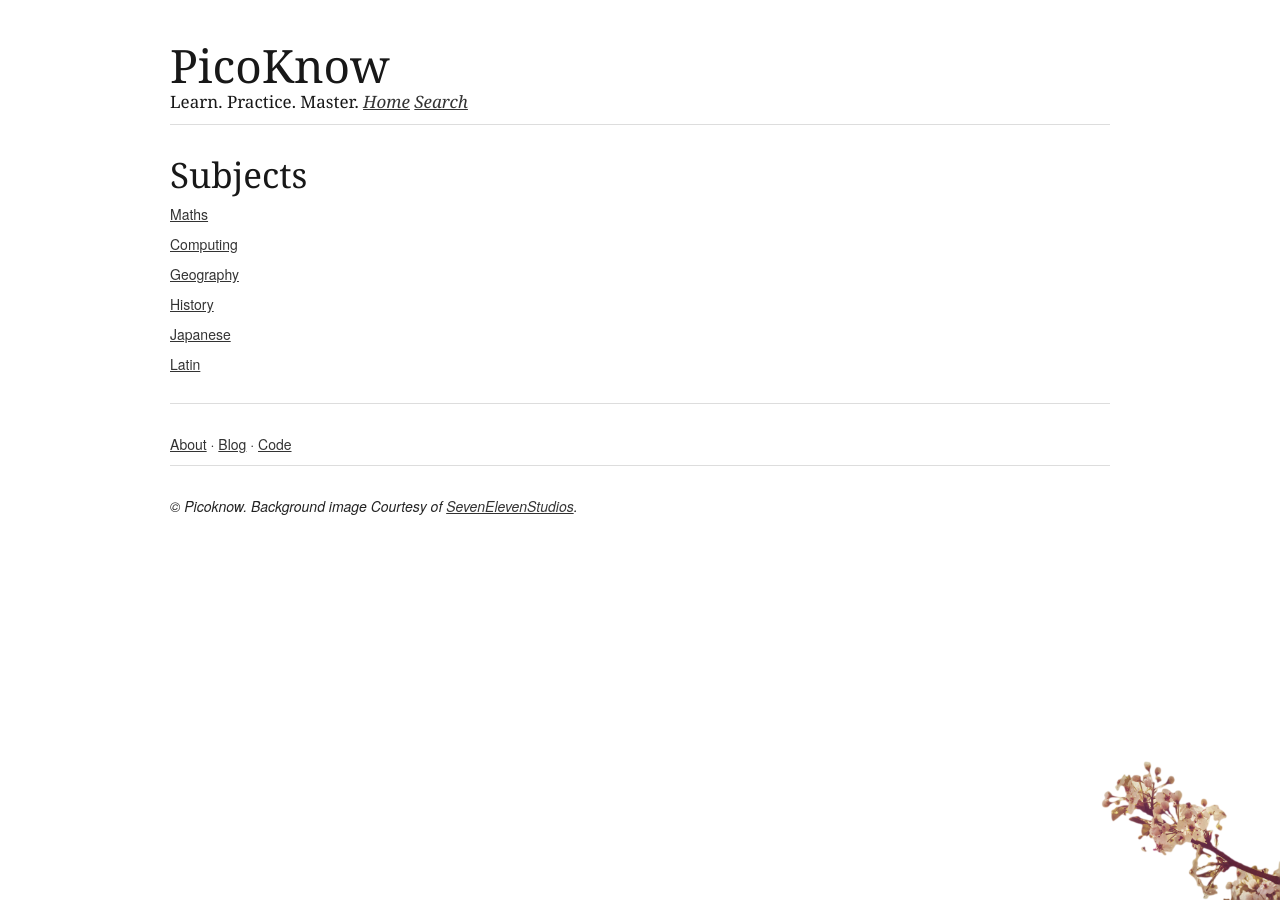
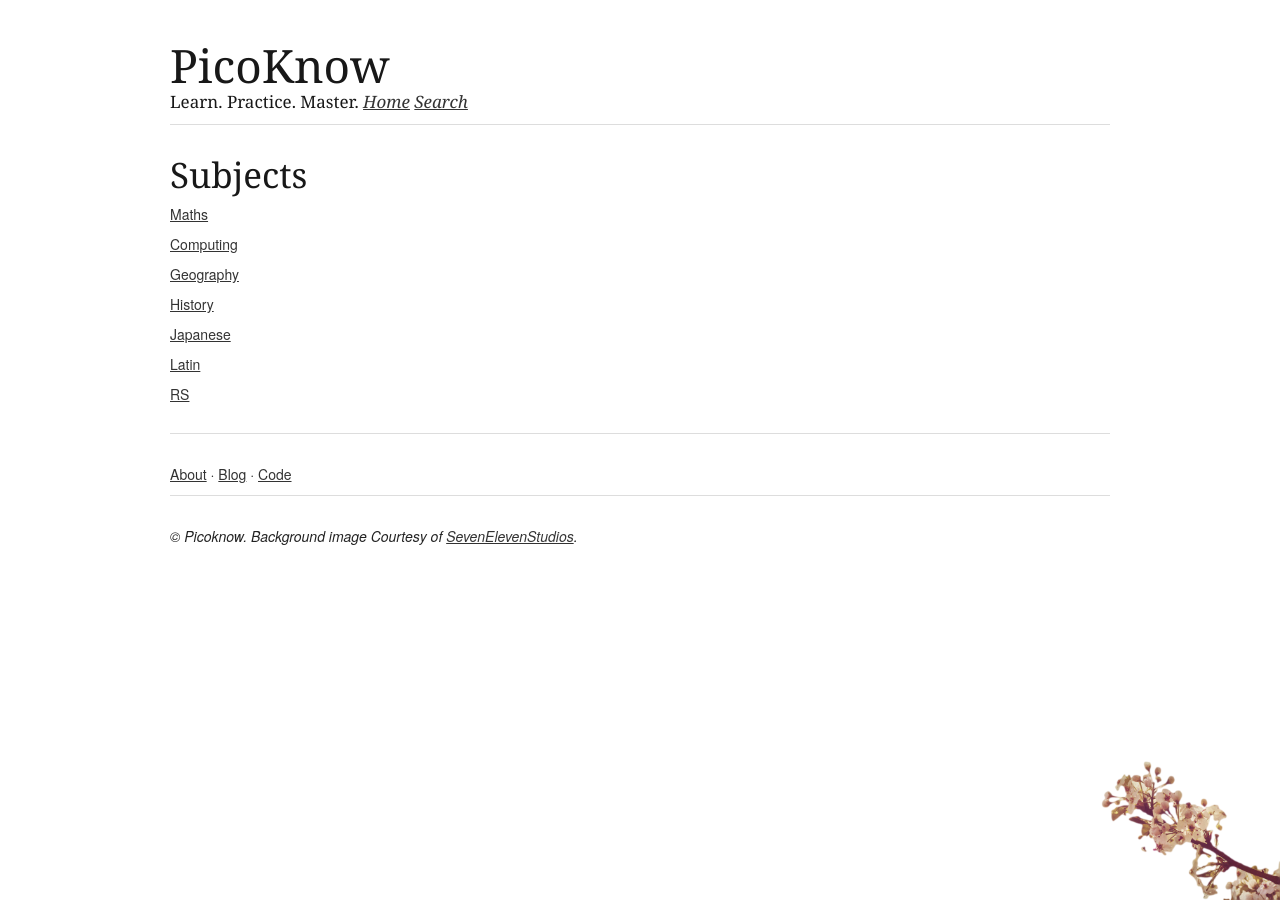
Before and after one commit to picoknow/picoknow.github.io, a Jekyll site: the page built from index.md, in a window 1280 px wide. Built offline with Jekyll 4.4.1, drawn with Linux system fonts in a browser that asks for light colours.

Commit message:
Added RS link

```diff
--- a/index.md
+++ b/index.md
@@ -22,3 +22,4 @@ searchignore: true
 - [History](history/)
 - [Japanese](japanese/)
 - [Latin](/latin/)
+- [RS](/RS/)
```
